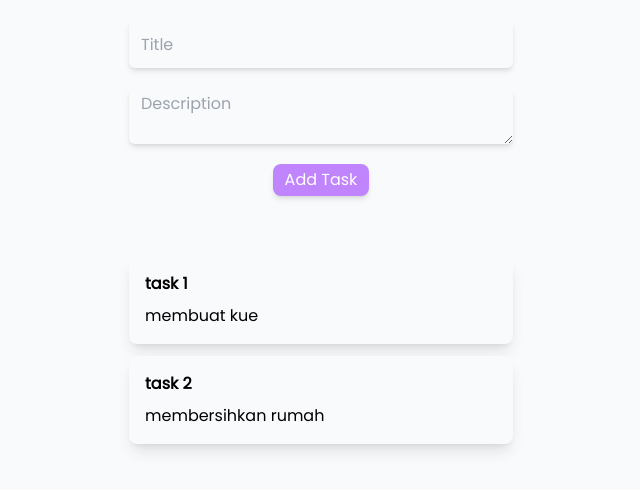
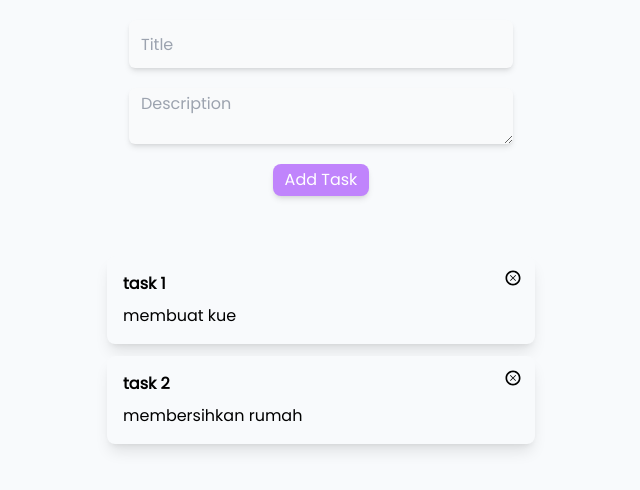
Before and after one commit to axhellyn/react-crud, a React (Vite) app: page / in a window 1280 px wide. Shown: the top 490 px of the page, without its empty margins (319-959 px from the left). Built offline with nearby package versions, Linux system fonts and the light colour scheme.

Commit message:
feat: add delete feature

```diff
--- a/package.json
+++ b/package.json
@@ -11,7 +11,8 @@
   },
   "dependencies": {
     "react": "^18.2.0",
-    "react-dom": "^18.2.0"
+    "react-dom": "^18.2.0",
+    "react-icons": "^5.1.0"
   },
   "devDependencies": {
     "@types/react": "^18.2.66",
--- a/src/App.jsx
+++ b/src/App.jsx
@@ -6,14 +6,18 @@ import { initialTask } from './utils/Tasks';
 function App() {
   const [tasks, setTasks] = useState(initialTask);
 
-  function onAddTask(task){
+  function handleAddTask(task){
     setTasks([...tasks, task])
+  }
+
+  function handleDeleteTask(id){
+    setTasks((tasks) => tasks.filter((task) => task.id !== id));
   }
 
   return (
     <div className="min-h-screen w-screen flex flex-col items-center bg-slate-50">
-      <Form onAddTask={onAddTask}/>
-      <TasksList tasks={tasks}/>
+      <Form onAddTask={handleAddTask}/>
+      <TasksList tasks={tasks} onDeleteTask={handleDeleteTask}/>
     </div>
   )
 }
--- a/src/components/Task.jsx
+++ b/src/components/Task.jsx
@@ -1,18 +1,20 @@
 import React from "react";
 import PropTypes from "prop-types";
+import { TiDeleteOutline } from "react-icons/ti";
 
-export default function Task({ task }) {
+export default function Task({ task, onDeleteTask }) {
   return (
-    <li key={task.id} className="mb-3 bg-slate-50 rounded-lg shadow-lg">
+    <li key={task.id} className="mb-3 bg-slate-50 rounded-lg shadow-lg flex">
       <div className="w-72 md:w-96 p-4 flex flex-col ">
           <h3 className="font-bold mb-2 break-words">{task.title}</h3>
           <p  className="break-words">{task.description}</p>
       </div>
-
+      <TiDeleteOutline className="text-xl hover:cursor-pointer m-3" onClick={() => onDeleteTask(task.id)}/>
     </li>
   );
 }
 
 Task.propTypes = {
   task: PropTypes.object,
+  onDeleteTask: PropTypes.func
 };
--- a/src/components/TasksList.jsx
+++ b/src/components/TasksList.jsx
@@ -2,12 +2,12 @@ import React from 'react'
 import Task from './Task'
 import PropTypes from "prop-types";
 
-export default function TasksList({ tasks }) {
+export default function TasksList({ tasks, onDeleteTask }) {
 
   return (
     <ul className="mt-10">
         {tasks.map( (task) =>
-        <Task key={task.id} task={task}/>
+        <Task key={task.id} task={task} onDeleteTask={onDeleteTask}/>
         )}
     </ul>
   )
@@ -15,4 +15,5 @@ export default function TasksList({ tasks }) {
 
 TasksList.propTypes = {
   tasks: PropTypes.arrayOf(Object),
+  onDeleteTask: PropTypes.func
 };
```
Also changed, not shown: 1 other file (tests, documents, lock files or other folders).
